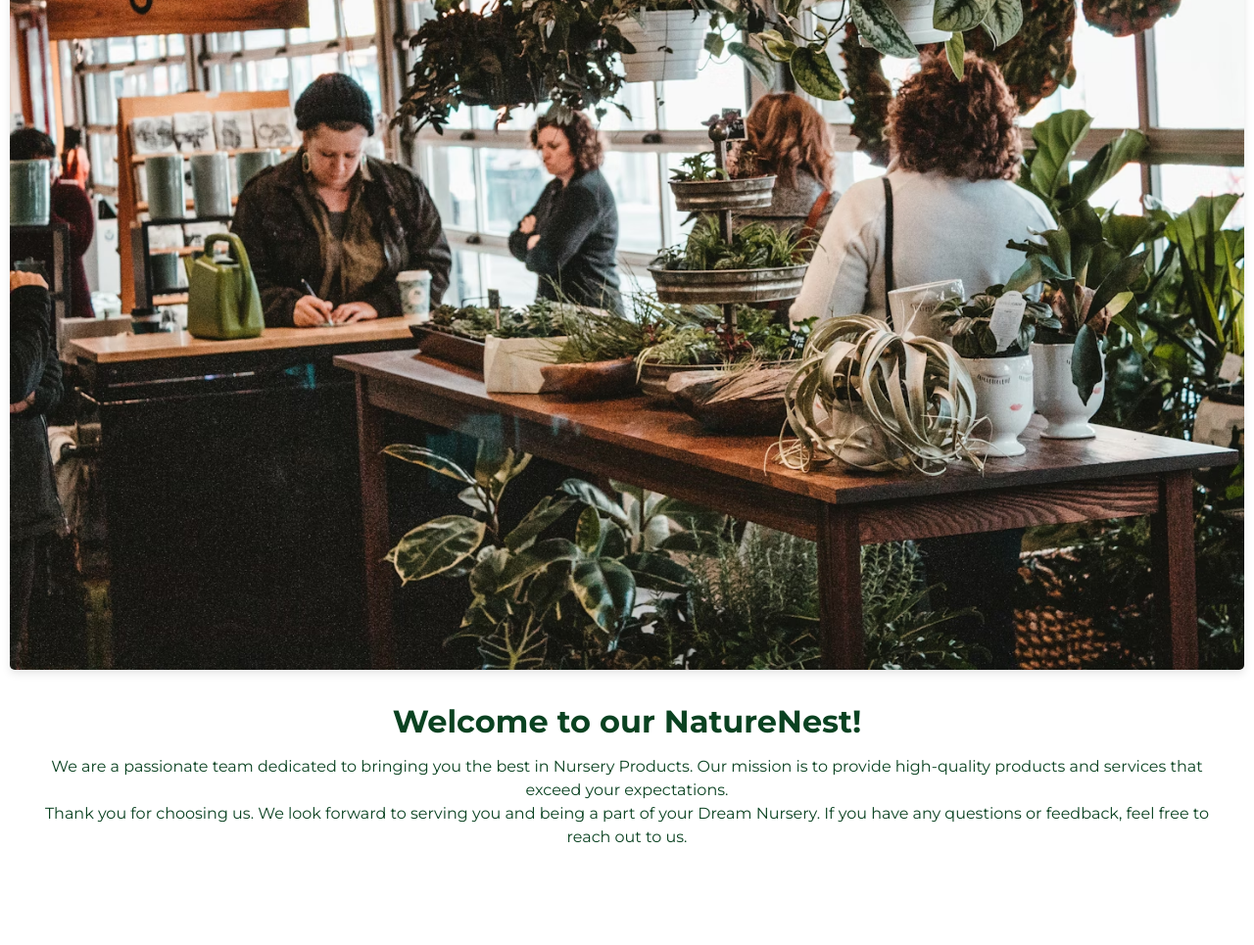
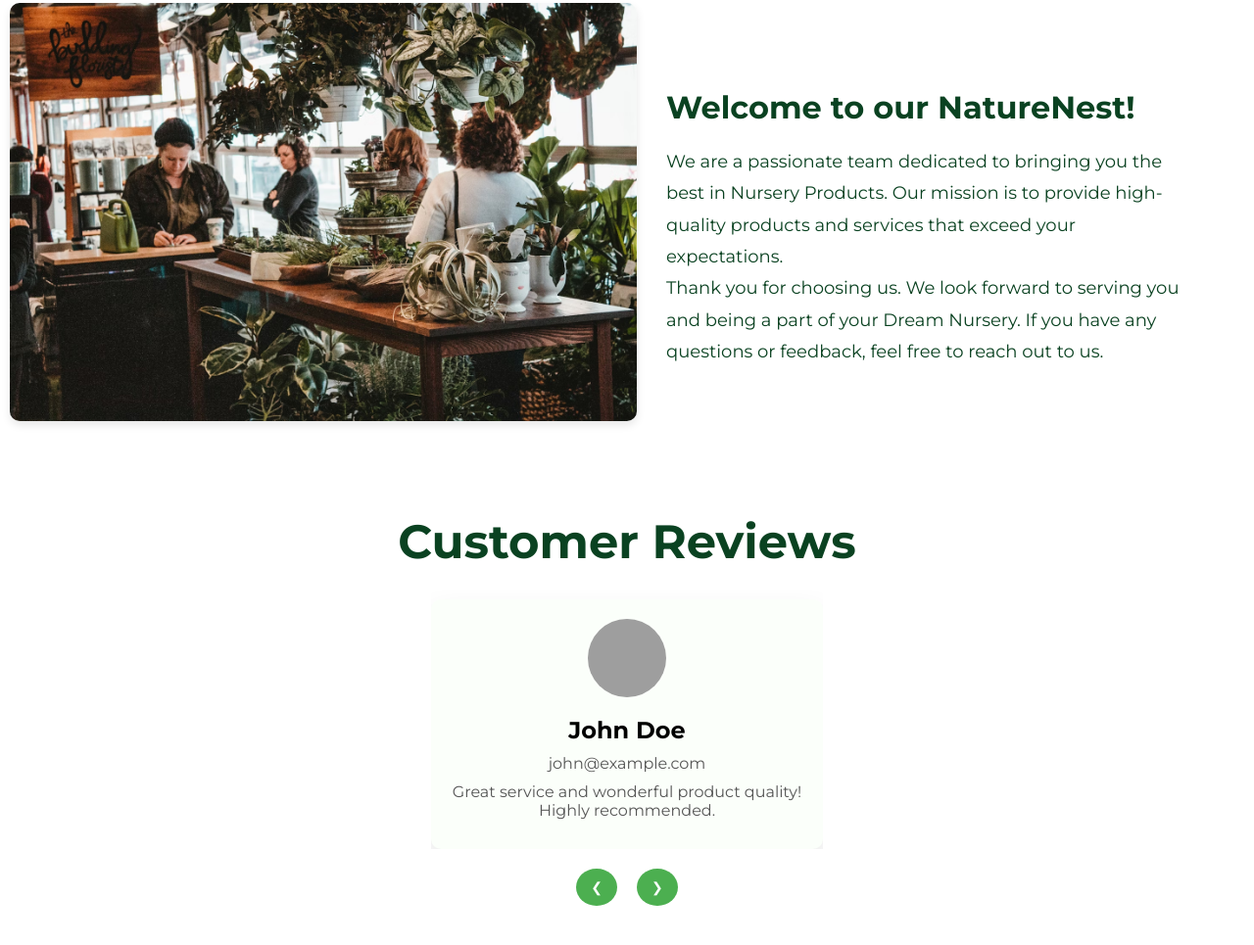
Before and after one commit to sabrinara/online-nursery-server, a plain HTML site: page index.html in a window 1280 px wide. Shown: the part 1508-2473 px from the top of the page at 98% size. Before the commit the page ends 2390 px from the top, so only its background shows below. Drawn offline with nearby package versions, Linux system fonts and the light colour scheme; grey boxes are pictures that could not be loaded.

Commit message:
review section and responsive done

```diff
--- a/css/style.css
+++ b/css/style.css
@@ -54,7 +54,7 @@ body {
 }
 
 .logo {
-    width: 165px;
+    width: 200px;
     height: 70px;
 }
 
@@ -185,12 +185,12 @@ body {
     gap: 10px;
 }
 
-.search-input {
+#search-input {
     width: 20%;
-    padding: 10px;
+    padding: 10px ;
     border: 1px solid #ccc;
     border-radius: 5px;
-    font-size: 16px;
+    font-size: 14px;
     margin-bottom: 10px;
     text-align: center;
 }
@@ -358,13 +358,105 @@ button:hover {
     color: #155f34;
     animation: ani 0.5s ease-in-out;
 }
+.review-section {
+    text-align: center;
+    padding: 40px;
+    background: white;
+    width: 100%;
+    margin: 50px auto;
+}
+
+.review-section h2 {
+    font-size: 3rem;
+    margin-bottom: 20px;
+    color: #0a4221;
+}
+
+.review-section:hover h2 {
+    color: #155f34;
+    animation: ani 0.5s ease-in-out;
+}
+.slider {
+    position: relative;
+    overflow: hidden;
+    max-width: 400px;
+    margin: 0 auto;
+}
+
+.review-card {
+    background-color: rgb(251, 255, 250);
+    padding: 20px;
+    border-radius: 10px;
+    box-shadow: 0 16px 32px rgba(3, 24, 13, 0.1);
+    text-align: center;
+    transition: transform 0.5s ease-in-out, opacity 0.5s ease-in-out;
+    margin-top: 10px;
+    opacity: 1;
+    transform: scale(1);
+}
+
+.review-card.inactive {
+    opacity: 0;
+    transform: scale(0.9);
+}
+
+.review-card.active {
+    opacity: 1;
+    transform: scale(1);
+}
+
+
+.review-card:hover {
+    animation: ani 0.5s ease-in-out;
+}
+
+.review-card img {
+    width: 80px;
+    height: 80px;
+    border-radius: 50%;
+    object-fit: cover;
+    margin-bottom: 15px;
+}
+
+.review-card:hover img {
+    animation: ani 0.5s ease-in-out;
+}
+
+.review-card h3 {
+    font-size: 1.5rem;
+    margin-bottom: 10px;
+}
+
+.review-card p {
+    font-size: 1rem;
+    margin-bottom: 10px;
+    color: #555;
+}
+
+.navigation {
+    display: flex;
+    justify-content: center;
+    margin-top: 20px;
+}
+
+.navigation button {
+    padding: 10px 15px;
+    background-color: #4CAF50;
+    color: white;
+    border: none;
+    border-radius: 50%;
+    margin: 0 10px;
+    cursor: pointer;
+}
+
+.navigation button:hover {
+    background-color: #45a049;
+}
 
 
 /* responsive */
-
-
 /* small device  */
-@media (min-width: 360px) {
+@media screen and (max-width: 400px) {
     body {
         overflow-x: hidden;
     }
@@ -434,10 +526,11 @@ button:hover {
     }
 
     /* product-card */
-    .search-input{
-        width: 90%;
+    #search-input{
+        width: 70%;
         padding: 10px 10px;
         font-size: 14px;
+        margin-bottom: 0px;
     }
 
     /* about section  */
@@ -475,4 +568,5 @@ button:hover {
         color: #155f34;
         animation: ani 0.5s ease-in-out;
     }
+
 }
--- a/index.html
+++ b/index.html
@@ -128,6 +128,23 @@
           </div>
       </section>
 
+      <!-- review section -->
+      <div class="review-section">
+        <h2>Customer Reviews</h2>
+        <div class="slider">
+            <div id="review-card" class="review-card">
+                <img id="user-image" src="" alt="User Image">
+                <h3 id="user-name"></h3>
+                <p id="user-email"></p>
+                <p id="user-review"></p>
+            </div>
+        </div>
+        <div class="navigation">
+            <button id="prev-btn">&#10094;</button>
+            <button id="next-btn">&#10095;</button>
+        </div>
+    </div>
+
 
     </main>
 
--- a/js/script.js
+++ b/js/script.js
@@ -185,3 +185,60 @@ document.getElementById('search-input').addEventListener('input', (e) => {
 });
 
 paginate();
+
+const reviews = [
+    {
+        name: "John Doe",
+        email: "john@example.com",
+        image: "https://randomuser.me/api/portraits/men/1.jpg",
+        review: "Great service and wonderful product quality! Highly recommended."
+    },
+    {
+        name: "Jane Smith",
+        email: "jane@example.com",
+        image: "https://randomuser.me/api/portraits/women/2.jpg",
+        review: "The support team was fantastic. Very quick to respond and assist."
+    },
+    {
+        name: "Mark Johnson",
+        email: "mark@example.com",
+        image: "https://randomuser.me/api/portraits/men/3.jpg",
+        review: "I am delighted with my purchase! Will definitely shop here again."
+    }
+];
+
+let currentIndex = 0;
+
+const reviewCard = document.getElementById("review-card");
+const userName = document.getElementById("user-name");
+const userEmail = document.getElementById("user-email");
+const userImage = document.getElementById("user-image");
+const userReview = document.getElementById("user-review");
+
+function displayReview(index) {
+    userName.textContent = reviews[index].name;
+    userEmail.textContent = reviews[index].email;
+    userImage.src = reviews[index].image;
+    userReview.textContent = reviews[index].review;
+
+    reviewCard.style.opacity = "0";
+    reviewCard.style.transform = "scale(0.9)";
+
+    setTimeout(() => {
+        reviewCard.style.opacity = "1";
+        reviewCard.style.transform = "scale(1)";
+    }, 100);
+}
+
+document.getElementById("prev-btn").addEventListener("click", () => {
+    currentIndex = (currentIndex === 0) ? reviews.length - 1 : currentIndex - 1;
+    displayReview(currentIndex);
+});
+
+document.getElementById("next-btn").addEventListener("click", () => {
+    currentIndex = (currentIndex === reviews.length - 1) ? 0 : currentIndex + 1;
+    displayReview(currentIndex);
+});
+
+// Initial display
+displayReview(currentIndex);
```
